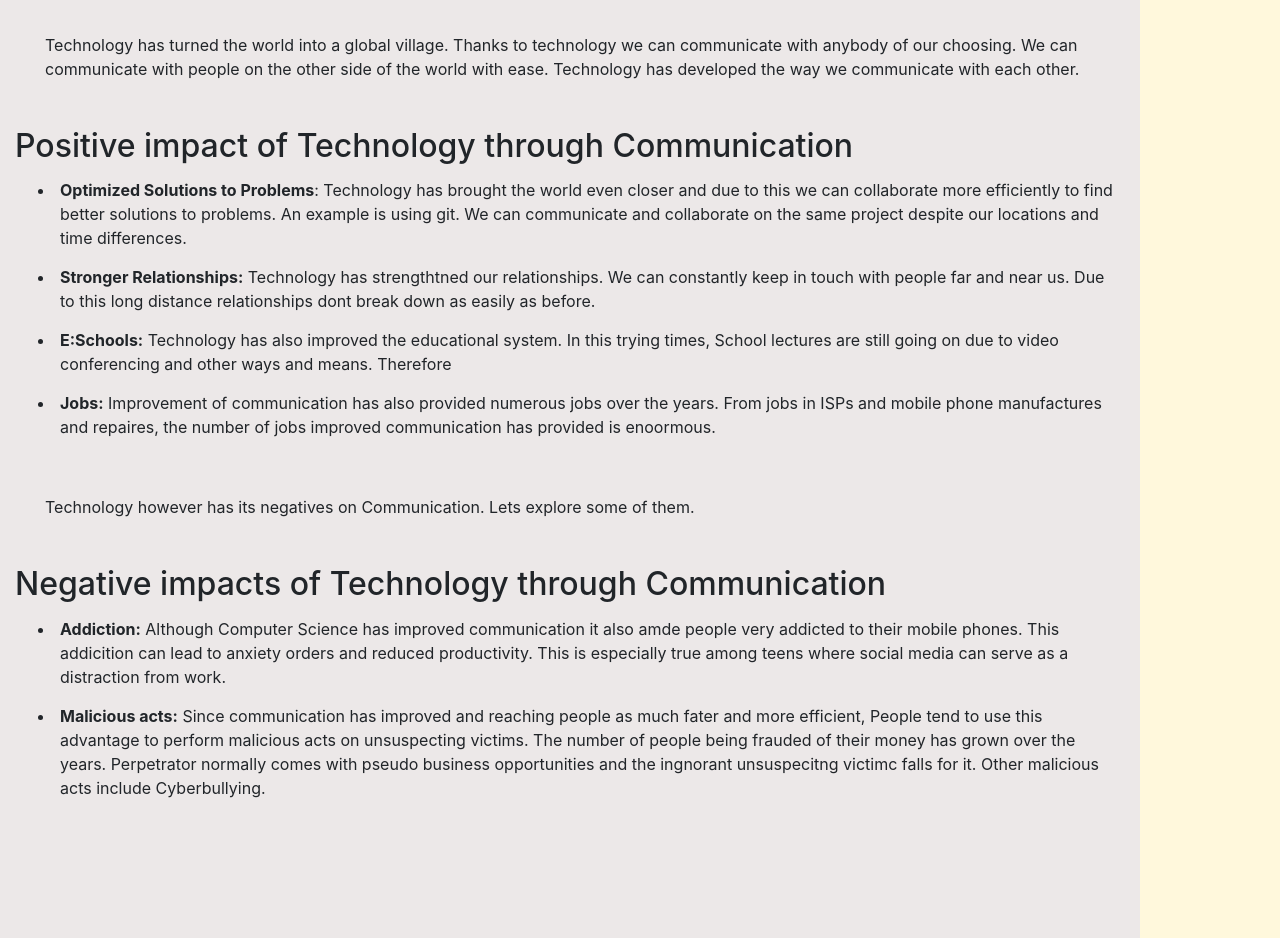
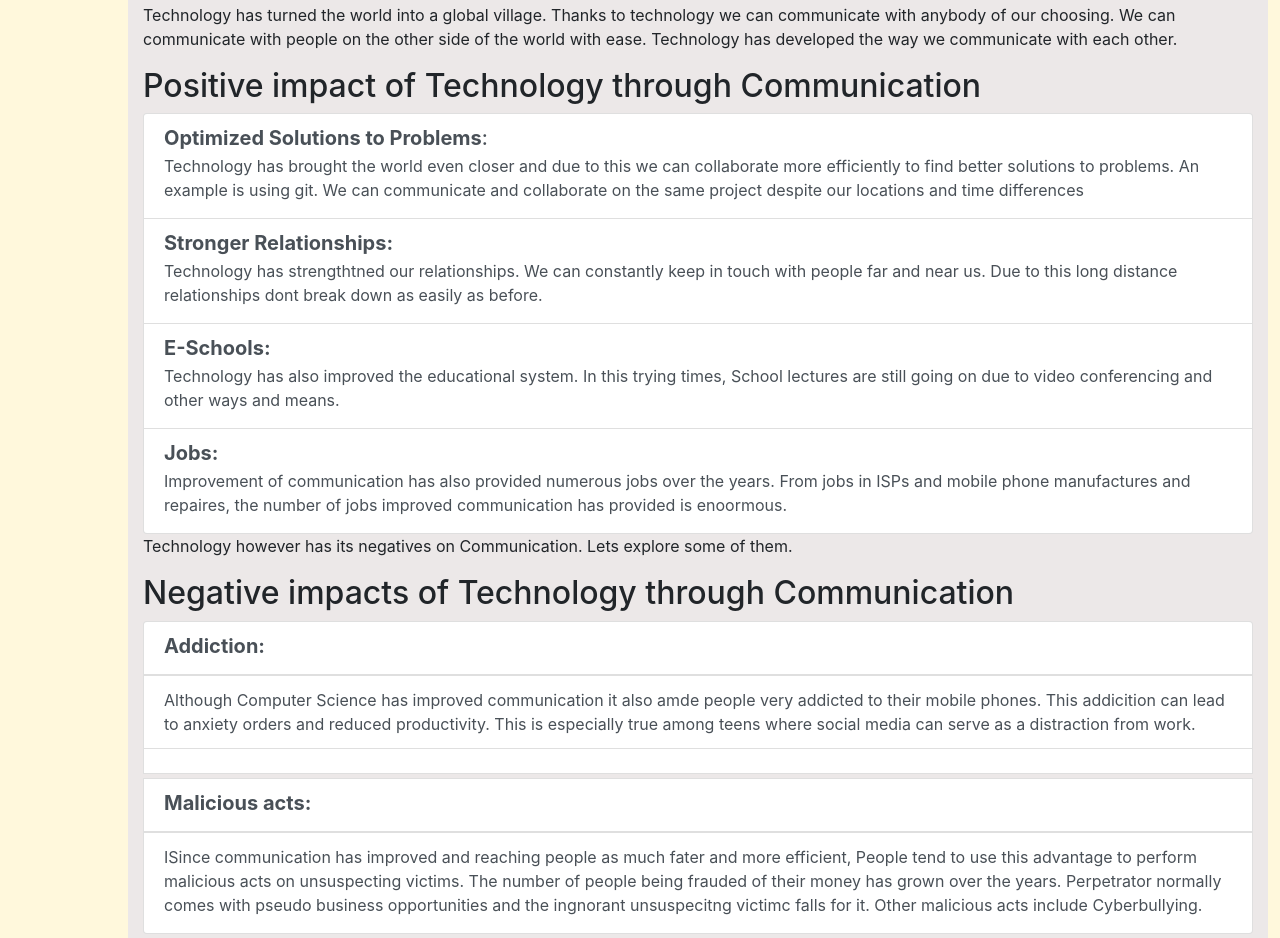
Before and after one commit to Kieran-Antonio/compsci-impact-formative, a plain HTML site: page index.html in a window 1280 px wide. Shown: the part 297-1235 px from the top of the page. Before the commit the page ends 800 px from the top, so only its background shows below. Drawn offline with nearby package versions, Linux system fonts and the light colour scheme.

Commit message:
2nd style update

```diff
--- a/index.html
+++ b/index.html
@@ -19,17 +19,16 @@
 
         .container {
             background-color: rgb(236, 232, 232);
-            position: fixed;
+            position: absolute;
+            margin-left: 10%;
             padding-bottom: 100%;
             margin-bottom: 100%;
         }
 
-        p {
-            padding: 30px 30px 30px 30px;
-        }
 
         ul li{
             padding: 5px 10px 10px 5px ;
+        }
 
     </style>
 
@@ -44,6 +43,9 @@
         </form>
       </nav>
 
+
+
+
     <div class='container'>
         <div class="intro">
         <h1> The impact of Computer Science and Technology on Communication</h1>
@@ -54,18 +56,39 @@
         </div>
         <div class='positives'>
             <h2> Positive impact of Technology through Communication </h2>
-            <ul>
-                <li><strong>Optimized Solutions to Problems</strong>: Technology has brought the world even closer
-                and due to this we can collaborate more efficiently to find better solutions to problems. An example is using git.
-             We can communicate and collaborate on the same project despite our locations and time differences.</li>
-                <li><strong>Stronger Relationships:</strong> Technology has strengthtned our relationships. We can constantly keep in touch
-                with people far and near us. Due to this long distance relationships dont break down as easily as before.</li>
-                <li><strong>E:Schools:</strong> Technology has also improved the educational system. In this trying times, School
-                lectures are still going on due to video conferencing and other ways and means. Therefore</li>
-                <li><strong>Jobs:</strong> Improvement of communication has also provided numerous jobs over the years. From jobs in ISPs and
-                mobile phone manufactures and repaires, the number of jobs improved communication has provided is enoormous.</li>
-            </ul>
+            <div class="list-group">
+                <a href="#" class="list-group-item list-group-item-action">
+                  <div class="d-flex w-100 justify-content-between">
+                    <h5 class="mb-1"> <strong>Optimized Solutions to Problems</strong>:</h5>
 
+                  </div>
+                  <p class="mb-1">Technology has brought the world even closer
+                    and due to this we can collaborate more efficiently to find better solutions to problems. An example is using git.
+                    We can communicate and collaborate on the same project despite our locations and time differences</p>
+
+                </a>
+                <a href="#" class="list-group-item list-group-item-action">
+                  <div class="d-flex w-100 justify-content-between">
+                    <h5 class="mb-1"><strong>Stronger Relationships:</strong></h5>
+                  </div>
+                  <p class="mb-1">Technology has strengthtned our relationships. We can constantly keep in touch
+                    with people far and near us. Due to this long distance relationships dont break down as easily as before.</p>
+                </a>
+                <a href="#" class="list-group-item list-group-item-action">
+                  <div class="d-flex w-100 justify-content-between">
+                    <h5 class="mb-1"><strong>E-Schools:</strong></h5>
+                  </div>
+                  <p class="mb-1"> Technology has also improved the educational system. In this trying times, School
+                    lectures are still going on due to video conferencing and other ways and means.</p>
+                </a>
+                <a href="#" class="list-group-item list-group-item-action">
+                    <div class="d-flex w-100 justify-content-between">
+                      <h5 class="mb-1"><strong>Jobs:</strong></h5>
+                    </div>
+                    <p class="mb-1"> Improvement of communication has also provided numerous jobs over the years. From jobs in ISPs and
+                        mobile phone manufactures and repaires, the number of jobs improved communication has provided is enoormous.</p>
+                  </a>
+              </div>
         </div>
         <div class="negatives">
             <p>
@@ -73,15 +96,29 @@
             </p>
 
             <h2> Negative impacts of Technology through Communication</h2>
-            <ul>
-                <li><strong>Addiction:</strong> Although Computer Science has improved communication it also amde people
-                very addicted to their mobile phones. This addicition can lead to anxiety orders and reduced productivity.
-            This is especially true among teens where social media can serve as a distraction from work.  </li>
 
-            <li> <strong> Malicious acts:</strong> Since communication has improved and reaching people as much fater and more efficient,
-            People tend to use this advantage to perform malicious acts on unsuspecting victims. The number of people being frauded of their money has grown over
-        the years. Perpetrator normally comes with pseudo business opportunities and the ingnorant unsuspecitng victimc falls for it. Other malicious acts include Cyberbullying.</li>
-            </ul>
+
+                <div class="list-group">
+                    <a href="#" class="list-group-item list-group-item-action ">
+                      <div class="d-flex w-100 justify-content-between">
+                        <h5 class="mb-1"> <strong>Addiction:</strong></h5>
+
+                      </div>
+                      <p class="mb-1">Although Computer Science has improved communication it also amde people
+                        very addicted to their mobile phones. This addicition can lead to anxiety orders and reduced productivity.
+                    This is especially true among teens where social media can serve as a distraction from work.
+                    </a>
+                    <a href="#" class="list-group-item list-group-item-action">
+                        <div class="d-flex w-100 justify-content-between">
+                          <h5 class="mb-1"><strong>Malicious acts:</strong></h5>
+                        </div>
+                        <p class="mb-1"> ISince communication has improved and reaching people as much fater and more efficient,
+                            People tend to use this advantage to perform malicious acts on unsuspecting victims. The number of people being frauded of their money has grown over
+                        the years. Perpetrator normally comes with pseudo business opportunities and the ingnorant unsuspecitng victimc falls for it. Other malicious acts include Cyberbullying.</li>
+                            </p>
+                      </a>
+                  </div>
+
         </div>
     </div>
 
```
